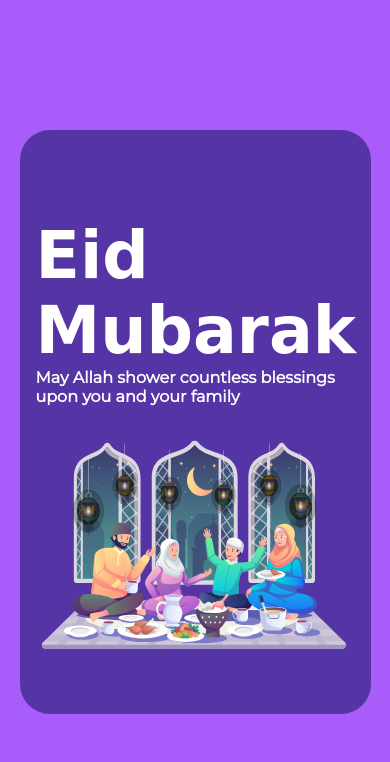
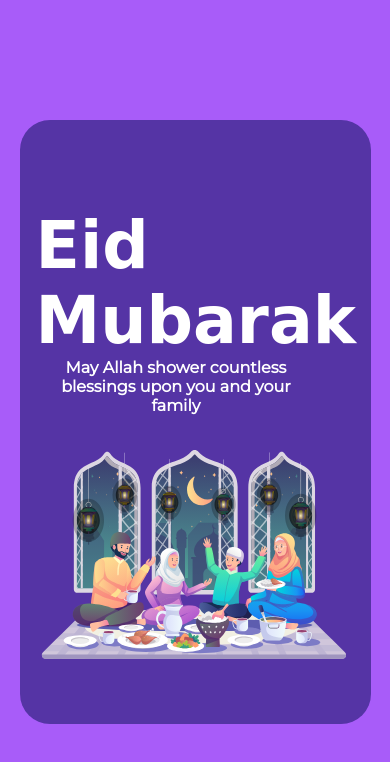
Before and after one commit to ujwalvinay/Eid-Mubarak-webpage, a plain HTML site: page index.html in a window 390 px wide. Drawn offline with Linux system fonts and the light colour scheme; a web font is replaced by a local one.

Commit message:
Update style.css

```diff
--- a/style.css
+++ b/style.css
@@ -93,7 +93,8 @@ h1
     }
     p
     {
-        width: 90%;
+        width: 80%;
+        text-align:center
     }
     h1,p
     {
```
